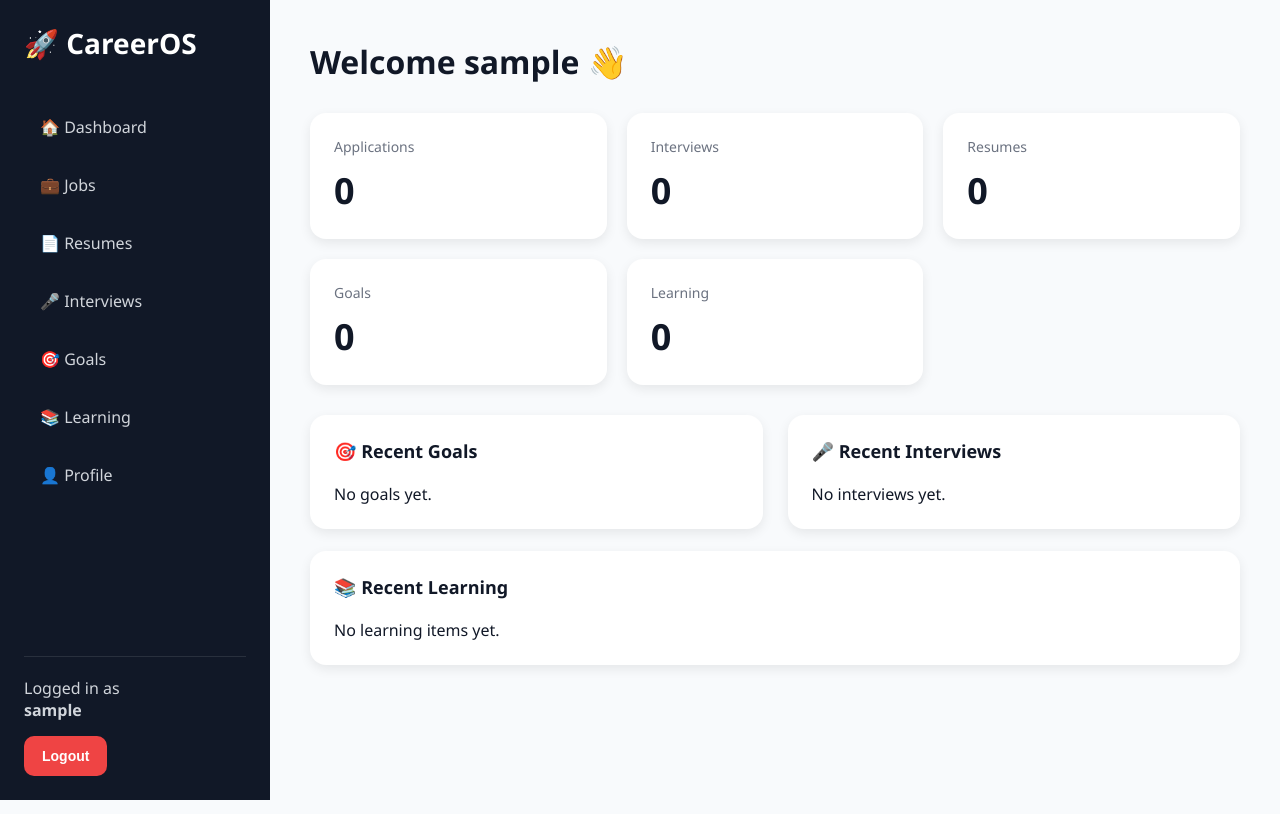
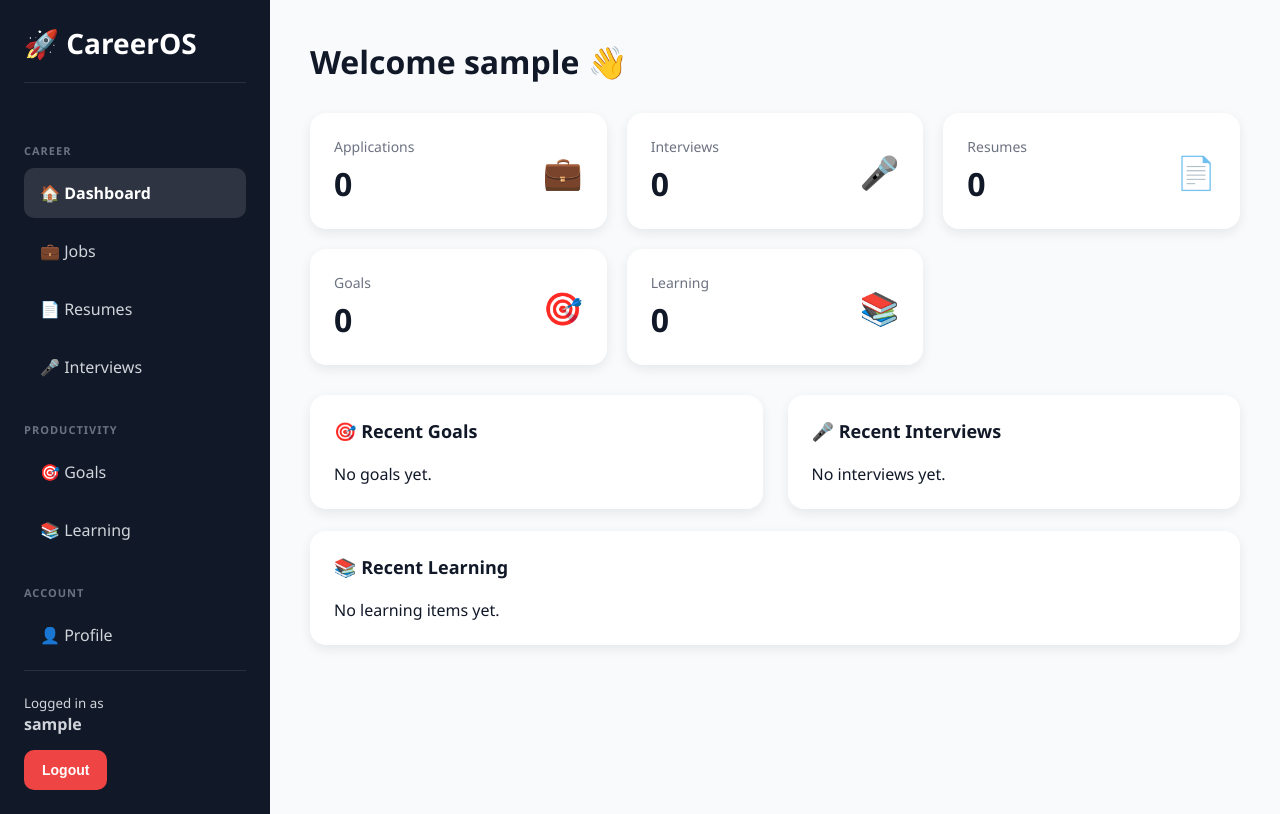
Before and after one commit to suru2312/CareerOS, a Django app: page / in a window 1280 px wide. Run offline with Django 5.2, Linux system fonts and the light colour scheme; the visitor is signed in with stand-in values (Sample User, id 1); data that the repository does not hold is empty.

Commit message:
CareerOS UI redesign P-1

```diff
--- a/static/css/base.css
+++ b/static/css/base.css
@@ -130,3 +130,29 @@ ul{
 
     font-size: 14px;
 }
+
+.empty-state {
+
+    text-align: center;
+
+    padding: 60px;
+
+    color: var(--text-light);
+}
+
+.empty-state h3 {
+
+    margin-bottom: 10px;
+}
+
+.page-header {
+
+    margin-bottom: 25px;
+}
+
+.page-header h1 {
+
+    font-size: 32px;
+
+    font-weight: 700;
+}
--- a/static/css/dashboard.css
+++ b/static/css/dashboard.css
@@ -30,11 +30,32 @@
     box-shadow: var(--shadow);
 
     transition: all .3s ease;
+
+    display: flex;
+
+    justify-content: space-between;
+
+    align-items: center;
 }
 
 .stat-card:hover {
 
     transform: translateY(-4px);
+
+    box-shadow:
+        0 12px 30px rgba(0,0,0,.08);
+}
+
+.stat-content {
+
+    display: flex;
+
+    flex-direction: column;
+}
+
+.stat-icon {
+
+    font-size: 32px;
 }
 
 .stat-label {
@@ -43,12 +64,12 @@
 
     font-size: 14px;
 
-    margin-bottom: 10px;
+    margin-bottom: 6px;
 }
 
 .stat-number {
 
-    font-size: 36px;
+    font-size: 32px;
 
     font-weight: 700;
 }
--- a/static/css/sidebar.css
+++ b/static/css/sidebar.css
@@ -82,3 +82,60 @@
 
     margin-bottom: 15px;
 }
+
+.sidebar-menu a.active {
+
+    background: rgba(255,255,255,0.12);
+
+    color: white;
+
+    font-weight: 600;
+}
+
+.menu-toggle {
+
+    display: none;
+
+    background: var(--primary);
+
+    color: white;
+
+    border: none;
+
+    padding: 12px 16px;
+
+    border-radius: 10px;
+
+    margin-bottom: 20px;
+
+    cursor: pointer;
+}
+
+.sidebar-heading {
+
+    font-size: 11px;
+
+    font-weight: 700;
+
+    letter-spacing: 1px;
+
+    color: #6b7280;
+
+    margin-top: 20px;
+
+    margin-bottom: 10px;
+
+    text-transform: uppercase;
+}
+
+.sidebar-section {
+
+    margin-bottom: 10px;
+}
+
+.sidebar-logo {
+
+    padding-bottom: 20px;
+
+    border-bottom: 1px solid rgba(255,255,255,.1);
+}
--- a/templates/base.html
+++ b/templates/base.html
@@ -67,6 +67,12 @@
 
     <main class="main-content">
 
+        <button class="menu-toggle">
+
+        ☰ Menu
+
+        </button>
+
         {% block content %}
         {% endblock %}
 
@@ -75,6 +81,7 @@
 </div>
 
 <script src="{% static 'js/main.js' %}"></script>
+<script src="{% static 'js/sidebar.js' %}"></script>
 
 </body>
 
--- a/templates/dashboard/home.html
+++ b/templates/dashboard/home.html
@@ -12,60 +12,130 @@
 
     <div class="stat-card">
 
+        <div class="stat-content">
+
             <div class="stat-label">
+
                 Applications
+
             </div>
 
             <div class="stat-number">
+
                 {{ applications_count }}
+
+            </div>
+
+        </div>
+
+        <div class="stat-icon">
+
+            💼
+
         </div>
 
     </div>
 
     <div class="stat-card">
 
+        <div class="stat-content">
+
             <div class="stat-label">
+
                 Interviews
+
             </div>
 
             <div class="stat-number">
+
                 {{ interviews_count }}
+
+            </div>
+
+        </div>
+
+        <div class="stat-icon">
+
+            🎤
+
         </div>
 
     </div>
 
     <div class="stat-card">
 
+        <div class="stat-content">
+
             <div class="stat-label">
+
                 Resumes
+
             </div>
 
             <div class="stat-number">
+
                 {{ resumes_count }}
+
+            </div>
+
+        </div>
+
+        <div class="stat-icon">
+
+            📄
+
         </div>
 
     </div>
 
     <div class="stat-card">
 
+        <div class="stat-content">
+
             <div class="stat-label">
+
                 Goals
+
             </div>
 
             <div class="stat-number">
+
                 {{ goals_count }}
+
+            </div>
+
+        </div>
+
+        <div class="stat-icon">
+
+            🎯
+
         </div>
 
     </div>
 
     <div class="stat-card">
 
+        <div class="stat-content">
+
             <div class="stat-label">
+
                 Learning
+
             </div>
 
             <div class="stat-number">
+
                 {{ learning_count }}
+
+            </div>
+
+        </div>
+
+        <div class="stat-icon">
+
+            📚
+
         </div>
 
     </div>
--- a/templates/includes/sidebar.html
+++ b/templates/includes/sidebar.html
@@ -6,35 +6,80 @@
 
     </div>
 
+    <div class="sidebar-section">
+
+        <div class="sidebar-heading">
+
+            CAREER
+
+        </div>
+
         <div class="sidebar-menu">
 
-        <a href="/">
+            <a href="/"
+                class="{% if request.path == '/' %}active{% endif %}">
                 🏠 Dashboard
             </a>
 
-        <a href="{% url 'job_list' %}">
+            <a href="{% url 'job_list' %}"
+                class="{% if '/jobs/' in request.path %}active{% endif %}">
                 💼 Jobs
             </a>
 
-        <a href="{% url 'resume_list' %}">
+            <a href="{% url 'resume_list' %}"
+                class="{% if '/resumes/' in request.path %}active{% endif %}">
                 📄 Resumes
             </a>
 
-        <a href="{% url 'interview_list' %}">
+            <a href="{% url 'interview_list' %}"
+                class="{% if '/interviews/' in request.path %}active{% endif %}">
                 🎤 Interviews
             </a>
 
-        <a href="{% url 'goal_list' %}">
+        </div>
+
+    </div>
+
+    <div class="sidebar-section">
+
+        <div class="sidebar-heading">
+
+            PRODUCTIVITY
+
+        </div>
+
+        <div class="sidebar-menu">
+
+            <a href="{% url 'goal_list' %}"
+                class="{% if '/goals/' in request.path %}active{% endif %}">
                 🎯 Goals
             </a>
 
-        <a href="{% url 'learning_list' %}">
+            <a href="{% url 'learning_list' %}"
+                class="{% if '/learning/' in request.path %}active{% endif %}">
                 📚 Learning
             </a>
 
-        <a href="{% url 'profile_detail' %}">
+        </div>
+
+    </div>
+
+    <div class="sidebar-section">
+
+        <div class="sidebar-heading">
+
+            ACCOUNT
+
+        </div>
+
+        <div class="sidebar-menu">
+
+            <a href="{% url 'profile_detail' %}"
+                class="{% if '/profile/' in request.path %}active{% endif %}">
                 👤 Profile
             </a>
+
+        </div>
 
     </div>
 
@@ -42,7 +87,7 @@
 
         <div class="user-info">
 
-            Logged in as
+            <small>Logged in as</small>
 
             <br>
 
```
Also changed, not shown: static/css/delete.css (added, +42 -0 lines), static/css/responsive.css (+61 -0 lines), static/js/sidebar.js (+9 -107 lines). Lines whose indentation alone changed are shown as unchanged.
